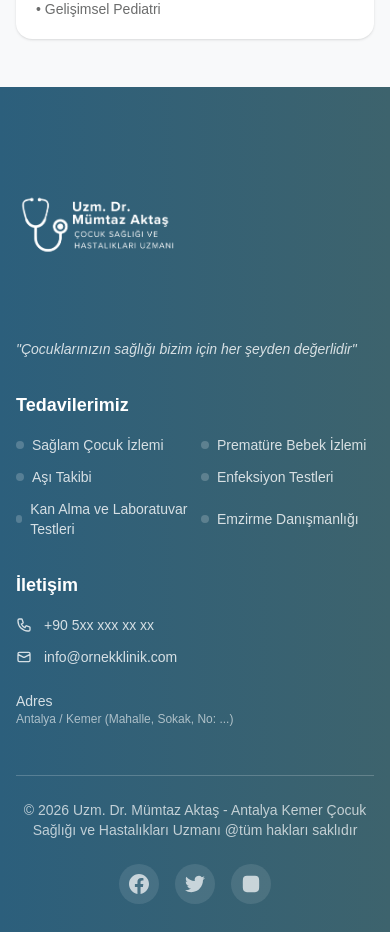
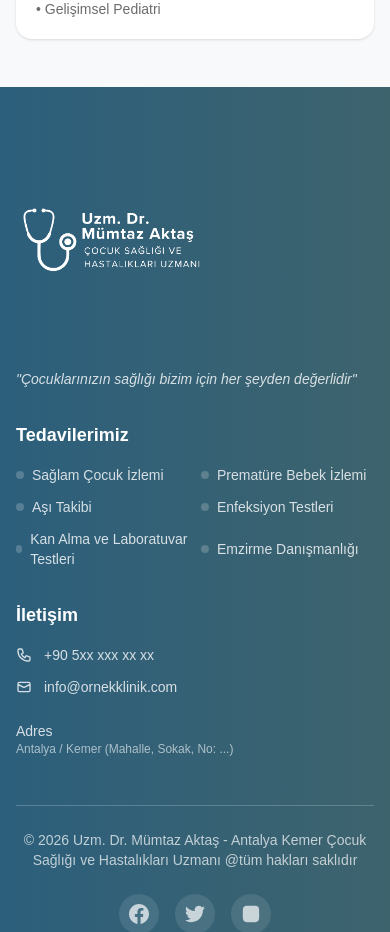
Before and after one commit to elifyildizzz/doctor-website, a Next.js app: page /doctor in a window 390 px wide. Shown: the part 1500-2432 px from the top of the page. Built offline with nearby package versions, Linux system fonts and the light colour scheme.

Commit message:
Update home CTA navigation and navbar home scroll behavior

```diff
--- a/components/Footer.tsx
+++ b/components/Footer.tsx
@@ -32,10 +32,10 @@ export default function Footer() {
               <Image
                 src="/logo2.png"
                 alt={t.about.name}
-                width={180}
-                height={60}
+                width={230}
+                height={77}
                 priority
-                className="object-contain"
+                className="h-auto w-[210px] object-contain sm:w-[230px]"
               />
             </div>
 
--- a/components/Hero.tsx
+++ b/components/Hero.tsx
@@ -46,7 +46,7 @@ export default function Hero() {
 
             <div className="mt-4">
               <a
-                href="#iletisim"
+                href="/contact"
                 className="inline-block rounded-full bg-[#3d636d] px-4 py-2 text-xs font-semibold text-white hover:bg-[#345459]"
               >
                 {t.hero.cta}
@@ -93,7 +93,7 @@ export default function Hero() {
 
           <div className="mt-8">
             <a
-              href="#iletisim"
+              href="/contact"
               className="inline-block rounded-full bg-[#3d636d] px-7 py-3 text-sm font-semibold text-white hover:bg-[#345459]"
             >
               {t.hero.cta}
--- a/components/Navbar.tsx
+++ b/components/Navbar.tsx
@@ -1,13 +1,14 @@
 "use client";
 
 import { useState } from "react";
-import { useRouter } from "next/navigation";
+import { usePathname, useRouter } from "next/navigation";
 import Image from "next/image";
 import Link from "next/link";
 import { useLanguage, type Language } from "@/contexts/LanguageContext";
 
 export default function Navbar() {
   const router = useRouter();
+  const pathname = usePathname();
   const [isMenuOpen, setIsMenuOpen] = useState(false);
 
   const { currentLang, setLang, t } = useLanguage();
@@ -24,7 +25,11 @@ export default function Navbar() {
   const handleHomeClick = (e: React.MouseEvent) => {
     e.preventDefault();
     setIsMenuOpen(false);
-    router.push("/");
+    if (pathname === "/") {
+      window.scrollTo({ top: 0, behavior: "smooth" });
+      return;
+    }
+    router.push("/", { scroll: true });
   };
 
   const closeMenu = () => setIsMenuOpen(false);
```
